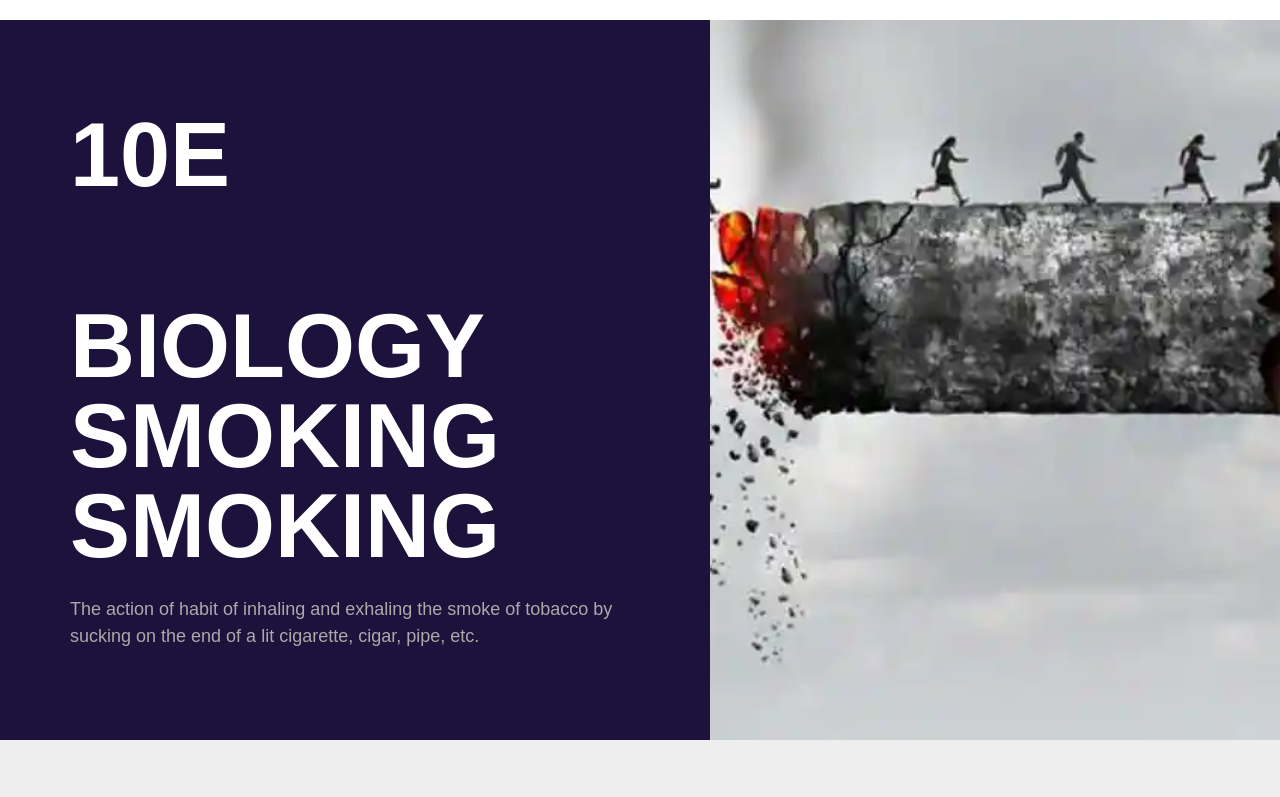
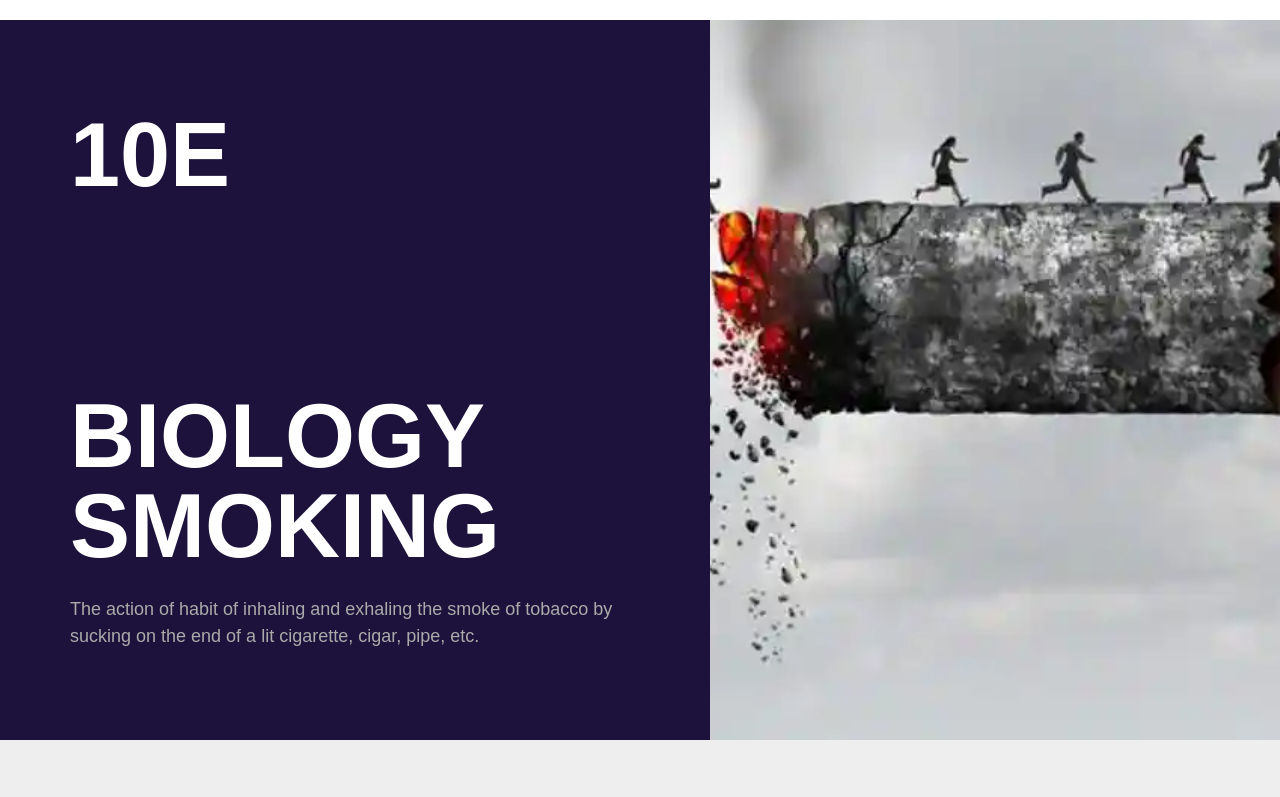
Before and after one commit to MatiasWebLord/Web, a plain HTML site: page index.html in a window 1280 px wide. Shown: the top 797 px of the page. Drawn offline with Linux system fonts and the light colour scheme.

Commit message:
Add files via upload

```diff
--- a/index.html
+++ b/index.html
@@ -12,7 +12,7 @@
       <div class="left-col">
         <h1>10E</h1>
         <div class="header-text">
-          <h1>Biology Smoking Smoking</h1>
+          <h1>Biology Smoking</h1>
           <p>
             The action of habit of inhaling and exhaling the smoke of tobacco by
             sucking on the end of a lit cigarette, cigar, pipe, etc.
```
